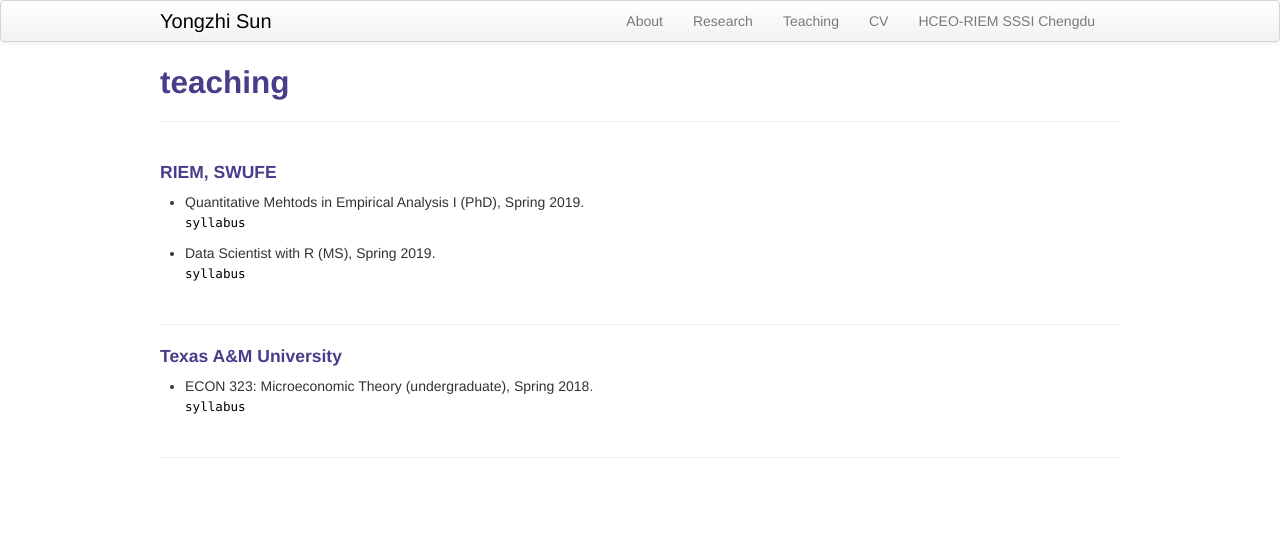
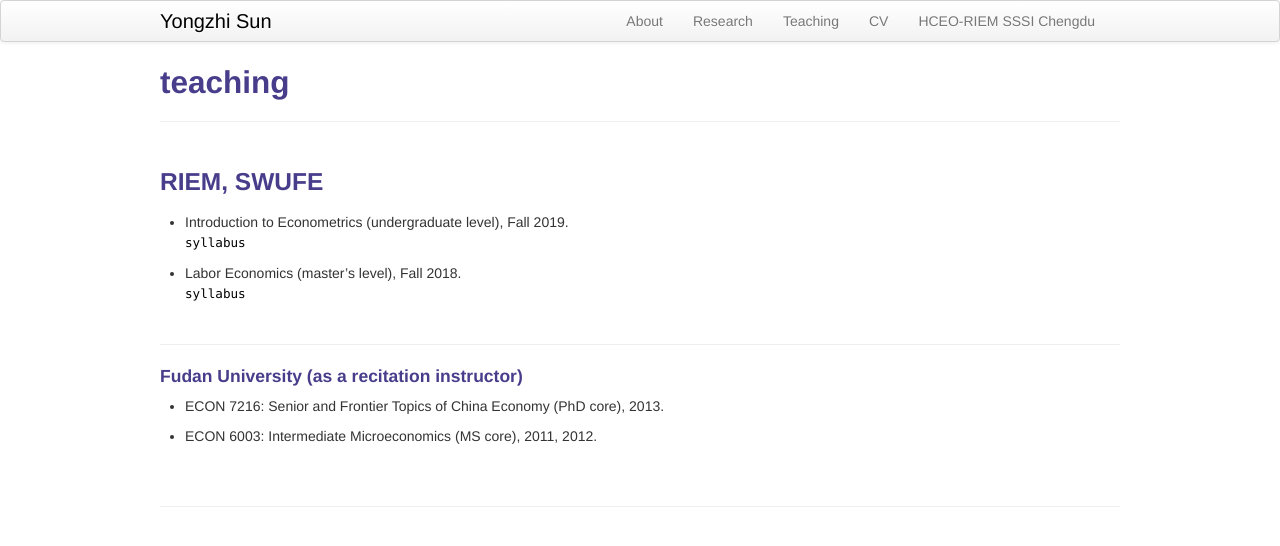
Before and after one commit to WEYoungkid/nzhao925.github.io, a Jekyll site: the page built from teaching.md, in a window 1280 px wide. Shown: the top 546 px of the page. Built offline with Jekyll 4.4.1, drawn with Linux system fonts in a browser that asks for light colours.

Commit message:
Update teaching.md

```diff
--- a/teaching.md
+++ b/teaching.md
@@ -4,45 +4,17 @@ title: teaching
 tagline:
 description: microeconomics, econometrics, labor economics.
 ---
-<!--
-<div class="navbar">
-    <div class="navbar-inner">
-        <ul class="nav">
-            <li><a href="#current">current courses</a></li>
-            <li><a href="#shortcourses">short courses</a></li>
-            <li><a href="#misc">misc lectures</a></li>
-            <li><a href="#old">former courses</a></li>
-        </ul>
-    </div>
-</div> -->
-#### <a name="instructor"></a> RIEM, SWUFE
+### <a name="instructor"></a> RIEM, SWUFE
 
-- Quantitative Mehtods in Empirical Analysis I (PhD), Spring 2019. <br/>
+- Introduction to Econometrics (undergraduate level), Fall 2019.<br/>
 <code>syllabus</code><br/>
 
-- Data Scientist with R (MS), Spring 2019. <br/>
+- Labor Economics (master's level), Fall 2018.<br/>
 <code>syllabus</code><br/><br/>
 
 ---
-#### <a name="instructor"></a> Texas A&M University
+#### <a name="instructor"></a> Fudan University (as a recitation instructor)
 
-- ECON 323: Microeconomic Theory (undergraduate), Spring 2018. <br/>
-<code>syllabus</code><br/>
+- ECON 7216: Senior and Frontier Topics of China Economy (PhD core), 2013.<br/>
 
-<!--
-#### <a name="instructor"></a>recitation instructor
-
-<!-- - ECON 630: Microeconomic Theory II (PhD core), Texas A&M University, Spring 2015. <br/>
-
-<!-- - ECMT 463: Introduction to Econometrics (undergraduate), Texas A&M University, Fall 2017. <br/>
-
-<!-- - ECMT 461: Economic Data Analysis (undergraduate), Texas A&M University, Fall 2016, Spring 2017. <br/><br/> -->
-
-<!--
-#### <a name="ta"></a>teaching assistant
-
-<!-- - ECON 675: Capstone (MS core), Texas A&M University, 2014-2015. <br/>
-
-<!-- - ECON 311: Money and Banking (undergraduate), Texas A&M University, 2013-2014. <br/>
-
-<!-- - ECON 202: Principles of Economics (undergraduate), Texas A&M University, 2013-2014. <br/><br/> -->
+- ECON 6003: Intermediate Microeconomics (MS core), 2011, 2012.<br/><br/>
```
